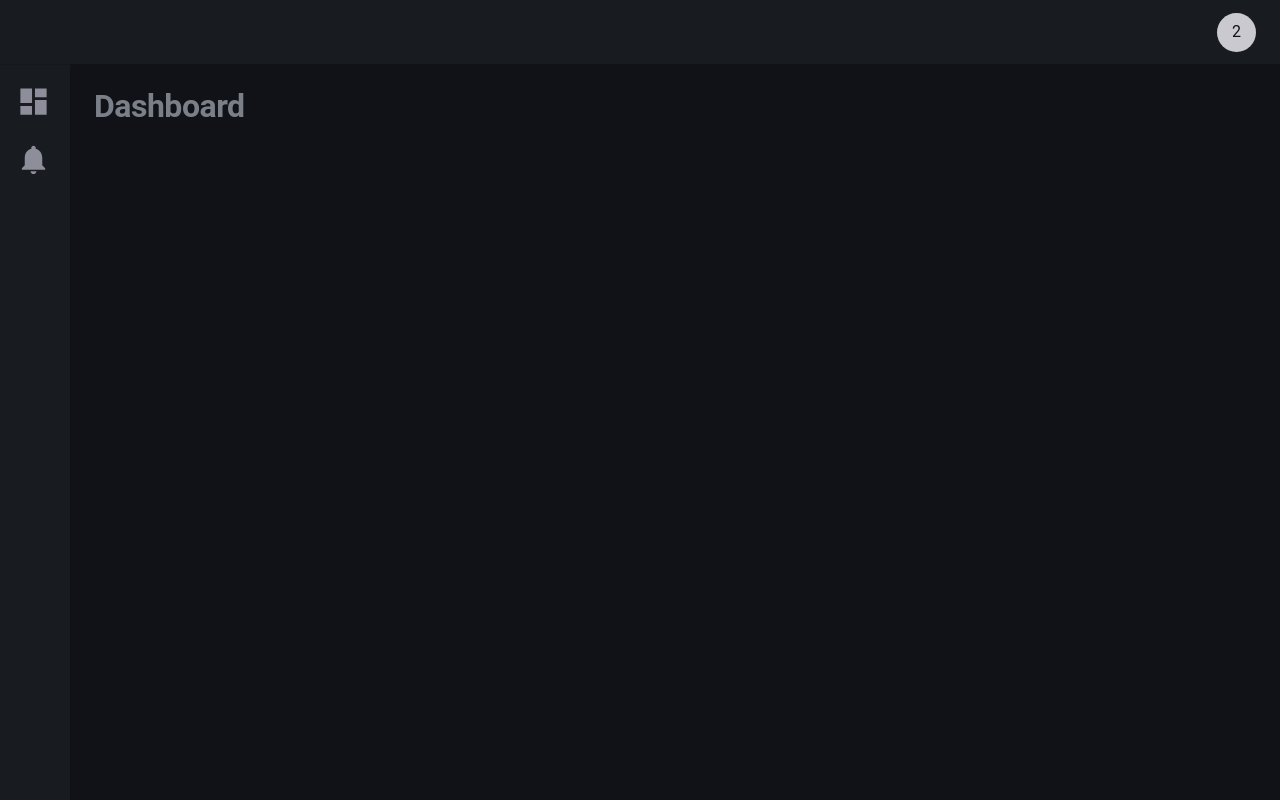
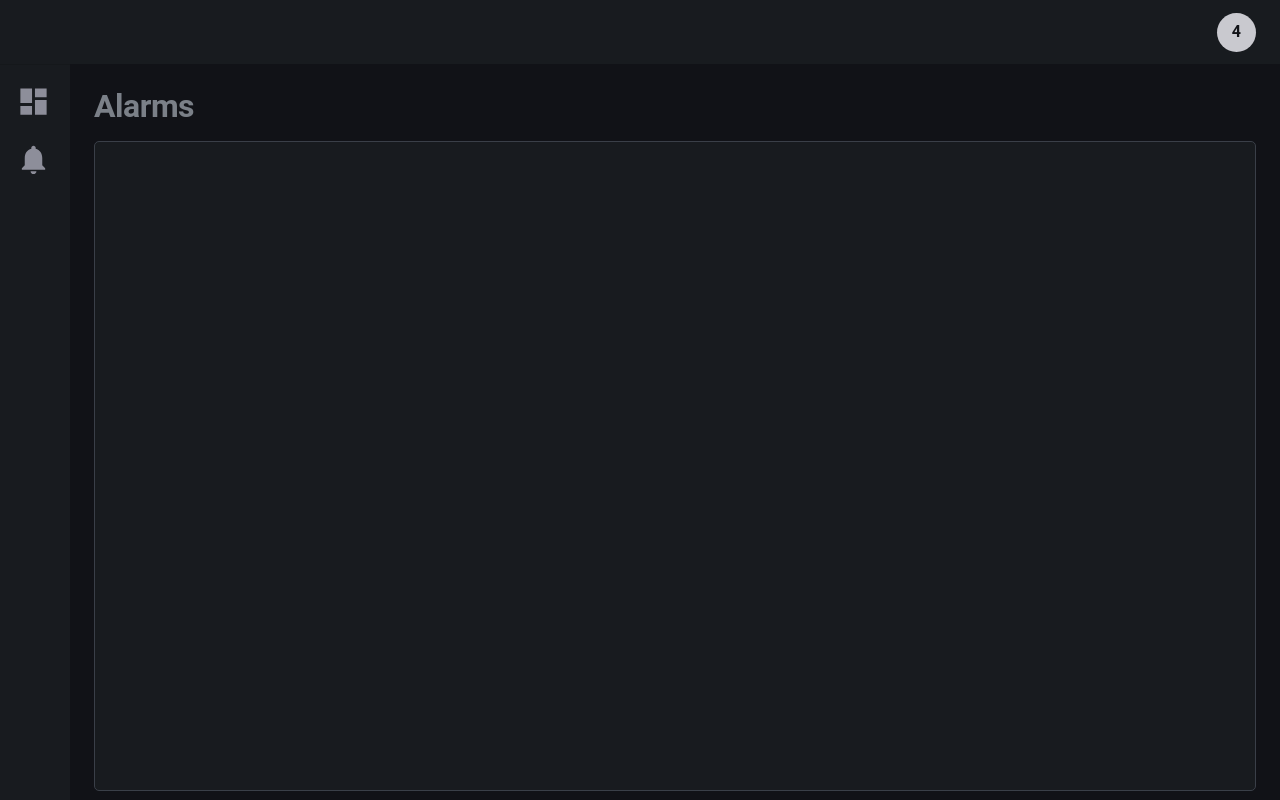
Before and after one commit to Lorekgaston/Grafana-clone, a React (Create React App) app: page /alarms in a window 1280 px wide. Built offline with nearby package versions, Linux system fonts and the light colour scheme.

Commit message:
feat: add routing

```diff
--- a/src/App.jsx
+++ b/src/App.jsx
@@ -1,15 +1,31 @@
 import React from 'react';
 
+import { Switch, Route } from 'react-router-dom';
+
 import Layout from './components/Layout/Layout';
+import Alarms from './pages/Alarms/Alarms';
+import NotFound from './pages/NotFound/NotFound';
 import Dashboard from './pages/Dashboard/Dashboard';
 import PageLayout from './components/PageLayout/PageLayout';
 
 function App() {
   return (
     <Layout>
-      <PageLayout title='Dashboard'>
-        <Dashboard />
-      </PageLayout>
+      <Switch>
+        <Route exact path='/'>
+          <PageLayout title='Dashboard'>
+            <Dashboard />
+          </PageLayout>
+        </Route>
+        <Route path='/alarms'>
+          <PageLayout title='Alarms'>
+            <Alarms />
+          </PageLayout>
+        </Route>
+        <Route path='*'>
+          <NotFound />
+        </Route>
+      </Switch>
     </Layout>
   );
 }
--- a/src/components/Badge/Badge.jsx
+++ b/src/components/Badge/Badge.jsx
@@ -17,7 +17,9 @@ const styledBadge = {
 
 const Badge = () => (
   <Box sx={styledBadge} component='span'>
-    <Typography variant='subtitle1'>2</Typography>
+    <Typography variant='subtitle1' fontWeight='bold'>
+      4
+    </Typography>
   </Box>
 );
 
--- a/src/components/Header/Header.jsx
+++ b/src/components/Header/Header.jsx
@@ -7,6 +7,7 @@ const styledTitle = {
   fontWeight: 'bold',
   color: '#7b8088',
   mt: 2,
+  mb: 2,
 };
 
 const Header = ({ title }) => (
--- a/src/components/Link/Link.jsx
+++ b/src/components/Link/Link.jsx
@@ -5,18 +5,21 @@ import {
   ListItem,
   Tooltip,
 } from '@mui/material';
+import { Link as RouterLink } from 'react-router-dom';
 
 const linkStyle = {
   padding: '0.2rem 0.5rem',
   color: '#8d8e9a',
 };
 
-const Link = ({ children, name }) => (
-  <ListItem sx={linkStyle}>
-    <Tooltip title={name} placement='right-end'>
-      <IconButton color='inherit'>{children}</IconButton>
-    </Tooltip>
-  </ListItem>
+const Link = ({ children, path, name }) => (
+  <RouterLink to={path}>
+    <ListItem sx={linkStyle}>
+      <Tooltip title={name} placement='right-end'>
+        <IconButton color='inherit'>{children}</IconButton>
+      </Tooltip>
+    </ListItem>
+  </RouterLink>
 );
 
 export default Link;
--- a/src/components/Menu/Menu.jsx
+++ b/src/components/Menu/Menu.jsx
@@ -23,10 +23,10 @@ const Menu = () => (
     anchor='bottom'
   >
     <List>
-      <Link name='Dashboard'>
+      <Link path={'/'} name='Dashboard'>
         <DashboardIcon fontSize='large' />
       </Link>
-      <Link name='Alarms'>
+      <Link path={'/alarms'} name='Alarms'>
         <NotificationsIcon fontSize='large' />
       </Link>
     </List>
--- a/src/index.jsx
+++ b/src/index.jsx
@@ -1,11 +1,16 @@
 import React from 'react';
 import ReactDOM from 'react-dom';
+
+import { BrowserRouter as Router } from 'react-router-dom';
+
 import './index.css';
 import App from './App';
 
 ReactDOM.render(
   <React.StrictMode>
-    <App />
+    <Router>
+      <App />
+    </Router>
   </React.StrictMode>,
   document.getElementById('root')
 );
--- /dev/null
+++ b/src/pages/NotFound/NotFound.jsx
@@ -0,0 +1,21 @@
+import React from 'react';
+
+import { Box } from '@mui/system';
+import { Typography } from '@mui/material';
+
+const styledNotFound = {
+  margin: '14% auto',
+  color: '#7b8088',
+  textAlign: 'center',
+};
+
+const NotFound = () => {
+  return (
+    <Box sx={styledNotFound}>
+      <Typography variant='h1'>404</Typography>
+      <Typography variant='h5'>Page Not Found</Typography>
+    </Box>
+  );
+};
+
+export default NotFound;
```
Also changed, not shown: 1 other file (tests, documents, lock files or other folders).
